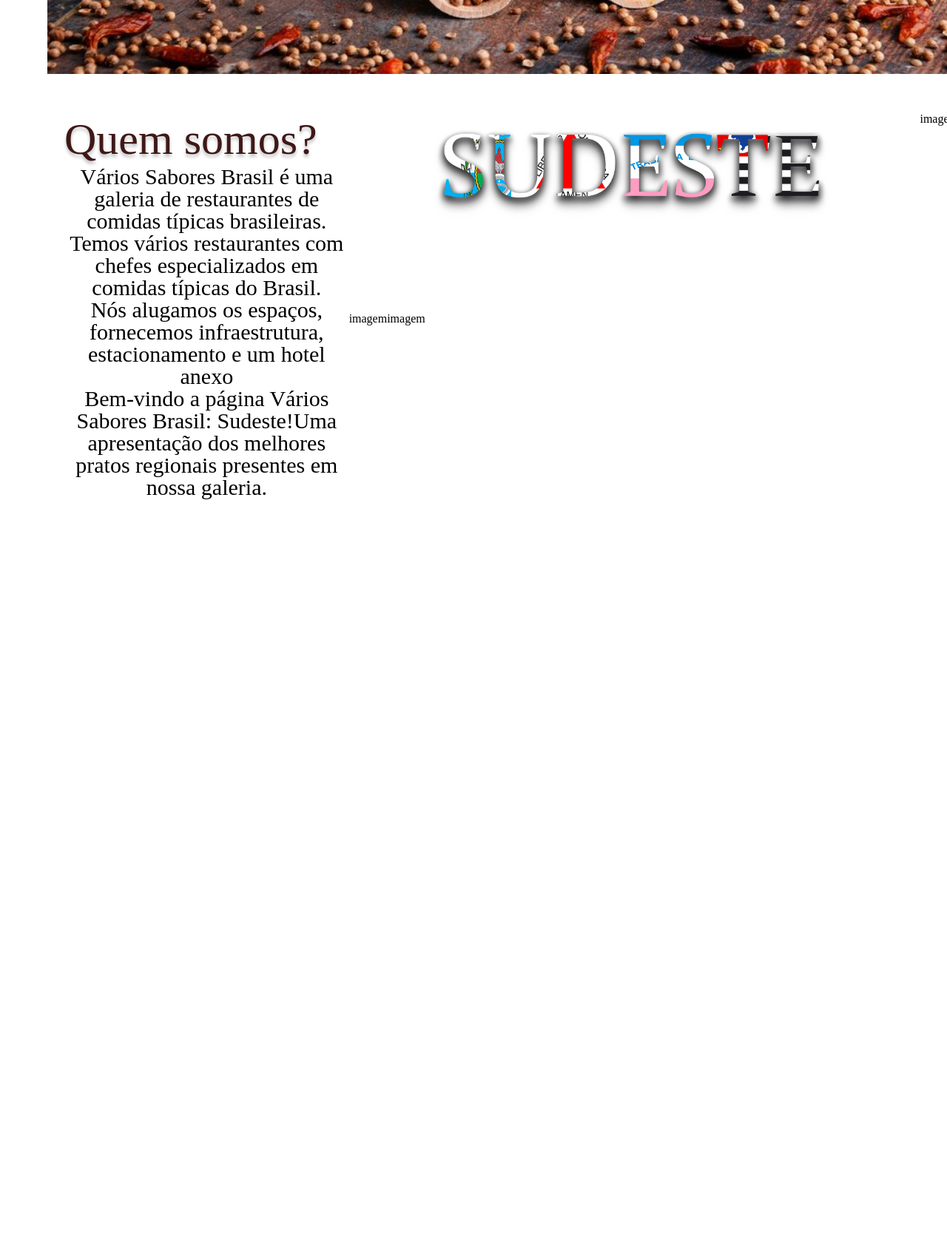
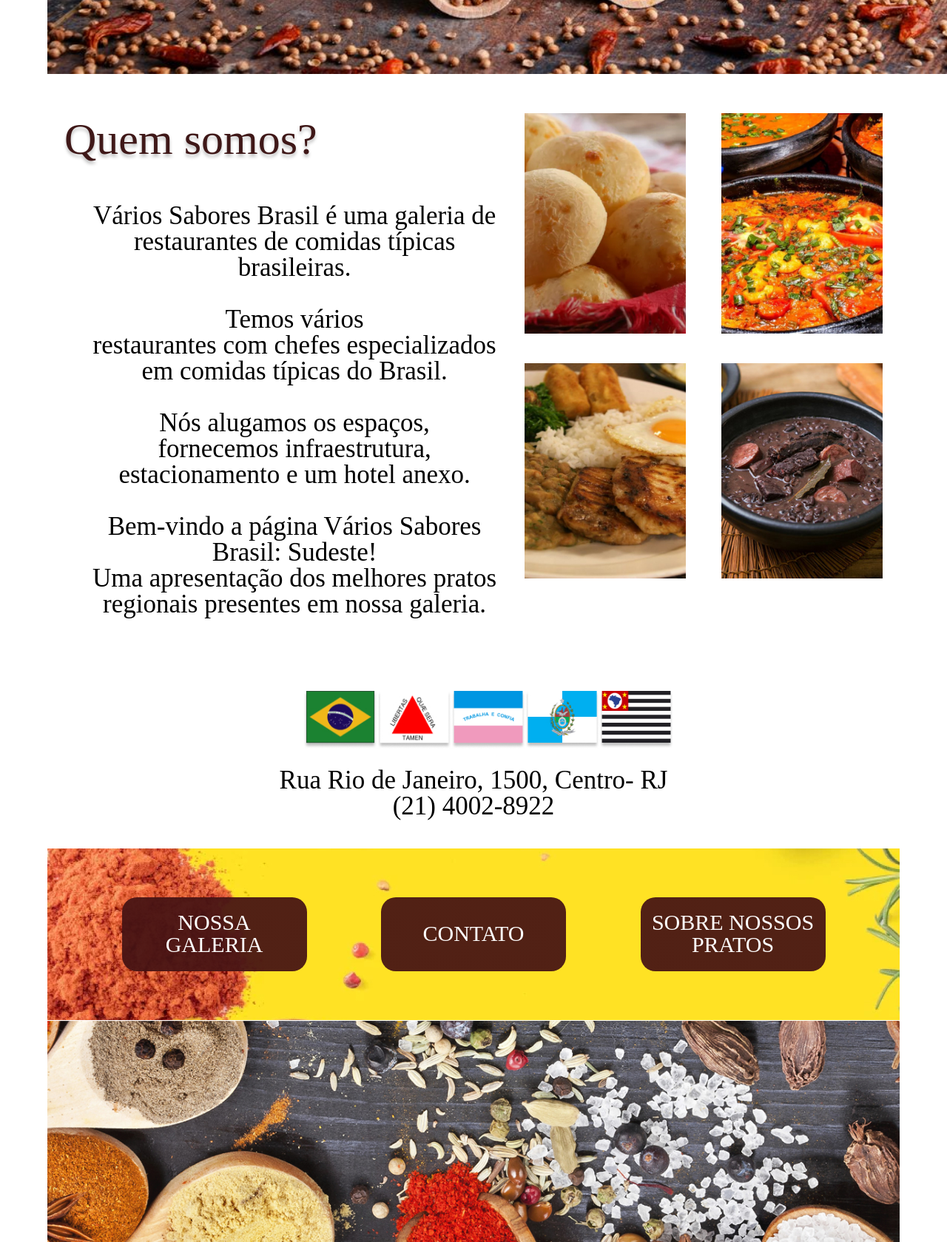
Before and after one commit to DanielSant276/Web0-Site, a plain HTML site: page index.html in a window 1280 px wide. Shown: the part 595-2274 px from the top of the page at 74% size. Before the commit the page ends 1270 px from the top, so only its background shows below. Drawn offline with Linux system fonts and the light colour scheme; a web font is replaced by a local one.

Commit message:
Terminado mais da metade da home

```diff
--- a/home.css
+++ b/home.css
@@ -2,7 +2,7 @@
 .about {
   flex-direction: row;
   justify-content: space-between;
-  margin: 0 2%;
+  margin: 0 2% 100px 2%;
 }
 
 .about-left, .about-right {
@@ -16,6 +16,7 @@
 .about-title {
   font-size: 60px;
   line-height: 71px;
+  margin-bottom: 50px;
 
   color: #3F1818;
 
@@ -28,9 +29,71 @@
 }
 
 .about-box-text p {
-  font-size: 30px;
-  line-height: 30px;
+  font-size: 35px;
   text-align: center;
 
   color: #000000;
 }
+
+.about-right-top, .about-right-bottom {
+  justify-content: space-between;
+  margin-bottom: 25px;
+}
+
+.about-right-image {
+  width: 45%;
+  height: 95%;
+}
+
+.about-bottom {
+  flex-direction: column;
+  align-items: center;
+  margin: 0 0 40px 0;
+}
+
+.about-bottom-flags-box {
+  width: 40%;
+  justify-content: space-between;
+  margin: 0 0 25px 0;
+}
+
+.about-bottom-flags {
+  width: 100px;
+}
+
+.about-bottom-text {
+  font-size: 35px;
+  text-align: center;
+}
+
+.buttons-image {
+  width: 1442px;
+  height: 232px;
+  align-content: center;
+  justify-content: space-evenly;
+  align-items: center;
+
+  background: url("./img/img-div.jpg");
+}
+
+.buttons-galery, .buttons-contact, .buttons-about {
+  width: 250px;
+  height: 100px;
+
+  background: linear-gradient(0deg, rgba(71, 20, 20, 0.7), rgba(71, 20, 20, 0.7)), rgba(71, 20, 20, 0.8);
+  border-radius: 20px;
+}
+
+.buttons-image div p {
+  width: 286px;
+  height: 99px;
+
+  font-size: 30px;
+  text-align: center;
+
+  display: flex;
+  justify-content: center;
+  align-items: center;
+
+  color: #FFFFFF;
+}
--- a/index.html
+++ b/index.html
@@ -29,29 +29,71 @@
         <p class="about-title">Quem somos?</p>
 
         <div class="about-box-text">
-          <p>Vários Sabores Brasil é uma galeria de restaurantes de comidas típicas brasileiras. </p>
-          <p>Temos vários restaurantes com chefes especializados em comidas típicas do Brasil.</p>
-          <p>Nós alugamos os espaços, fornecemos infraestrutura, estacionamento e um hotel anexo</p>
-          <p>Bem-vindo a página Vários Sabores Brasil: Sudeste!Uma apresentação dos melhores pratos regionais presentes em nossa galeria.</p>
+          <p>
+            Vários Sabores Brasil é uma galeria de<br />
+            restaurantes de comidas típicas<br />
+            brasileiras.<br /><br />
+            Temos vários<br />
+            restaurantes com chefes especializados<br />
+            em comidas típicas do Brasil.<br /><br />
+            Nós alugamos os espaços,<br />
+            fornecemos infraestrutura,<br />
+            estacionamento e um hotel anexo.<br /><br />
+            Bem-vindo a página Vários Sabores<br />
+            Brasil: Sudeste!<br />
+            Uma apresentação dos melhores pratos<br />
+            regionais presentes em nossa galeria.
+          </p>
         </div>
       </div>
 
       <div class="about-right">
-        <div>
-          <img class="header-box-image" src="img/sudeste.png" alt="Sudeste Logo">
-          <p>imagem</p>
+        <div class="about-right-top">
+          <img class="about-right-image" src="img/pao-de-queijo.jpg" alt="Sudeste Logo">
+          <img class="about-right-image" src="img/moqueca-capixaba.jpg" alt="Sudeste Logo">
         </div>
 
-        <div>
-          <p>imagem</p>
-          <p>imagem</p>
+        <div class="about-right-bottom">
+          <img class="about-right-image" src="img/virado-à-paulista.jpg" alt="Sudeste Logo">
+          <img class="about-right-image" src="img/feijoada_inicial.jpg" alt="Sudeste Logo">
+        </div>
+      </div>
+    </section>
+
+    <section class="about-bottom">
+      <div class="about-bottom-flags-box">
+        <img class="about-bottom-flags" src="img/bandeira_brasil.jpg">
+        <img class="about-bottom-flags" src="img/bandeira-minas 1.jpg">
+        <img class="about-bottom-flags" src="img/Bandeira_do_Espírito_Santo 1.jpg">
+        <img class="about-bottom-flags" src="img/bandeira-rj.jpg">
+        <img class="about-bottom-flags" src="img/bandeira-sp.jpg">
+      </div>
+
+      <p class="about-bottom-text">
+        Rua Rio de Janeiro, 1500, Centro- RJ<br />
+        (21) 4002-8922
+      </p>
+    </section>
+
+    <section class="buttons">
+      <div class="buttons-image">
+        <div class="buttons-galery">
+          <p>NOSSA<br />GALERIA</p>
+        </div>
+
+        <div class="buttons-contact">
+          <p>CONTATO</p>
+        </div>
+
+        <div class="buttons-about">
+          <p>SOBRE NOSSOS <br /> PRATOS</p>
         </div>
       </div>
     </section>
   </main>
 
   <footer>
-
+    <img class="footer-image" src="img/img-end.jpg" alt="Sudeste Logo">
   </footer>
 </body>
 
--- a/style.css
+++ b/style.css
@@ -57,3 +57,13 @@ p {
   filter: drop-shadow(0px 4px 4px rgba(0, 0, 0, 0.25)) drop-shadow(0px 4px 4px rgba(0, 0, 0, 0.25)) drop-shadow(0px 4px 4px rgba(0, 0, 0, 0.25)) drop-shadow(0px 4px 4px rgba(0, 0, 0, 0.25)) drop-shadow(0px 4px 4px rgba(0, 0, 0, 0.25)) drop-shadow(0px 4px 4px rgba(0, 0, 0, 0.25));
   transform: rotate(0.02deg);
 }
+
+footer {
+  width: 100%;
+  height: 50%;
+  overflow: hidden;
+}
+
+footer img {
+  margin: 0 0 -300px 0;
+}
```
